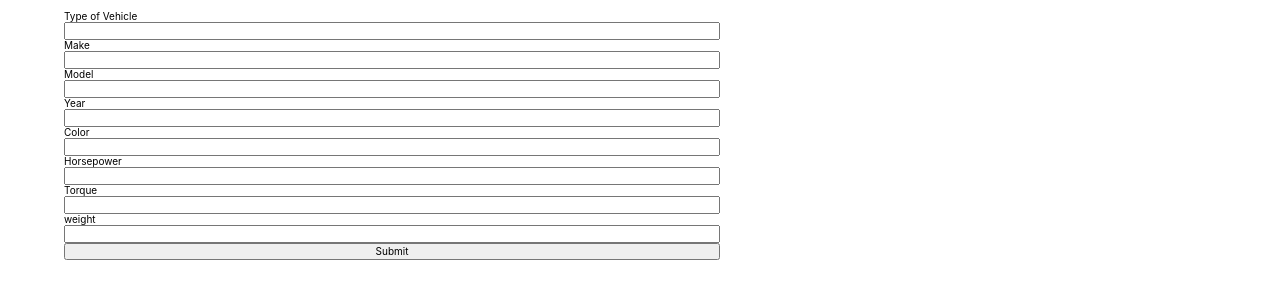
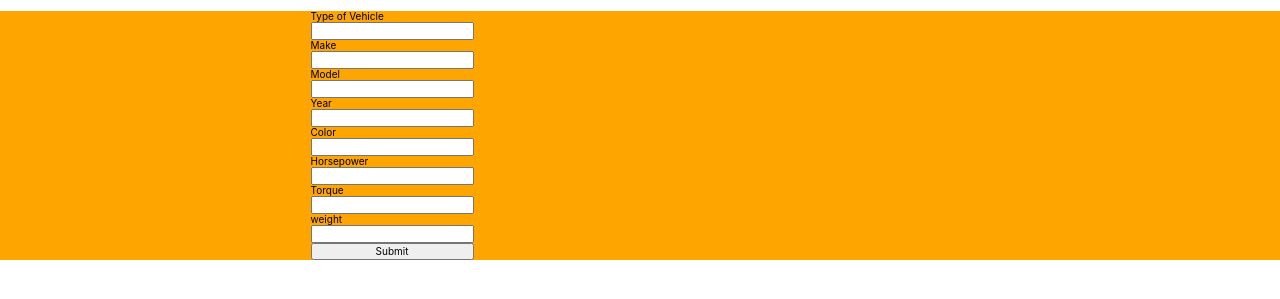
Before and after one commit to skdonnet/digital-garage1, a website: page index.html in a window 1280 px wide. Shown: the part 39-338 px from the top of the page. Drawn offline with nearby package versions, Linux system fonts and the light colour scheme.

Commit message:
form css

```diff
--- a/style.css
+++ b/style.css
@@ -7,6 +7,14 @@ body {
 .inputs {
   display: flex;
   flex-direction: column;
+  justify-content: space-between 10px;
   margin-left: 4rem;
   margin-right: 35rem;
 }
+
+form {
+  align-items: center;
+  background-color: orange;
+  display: flex;
+  justify-content: center;
+}
```
